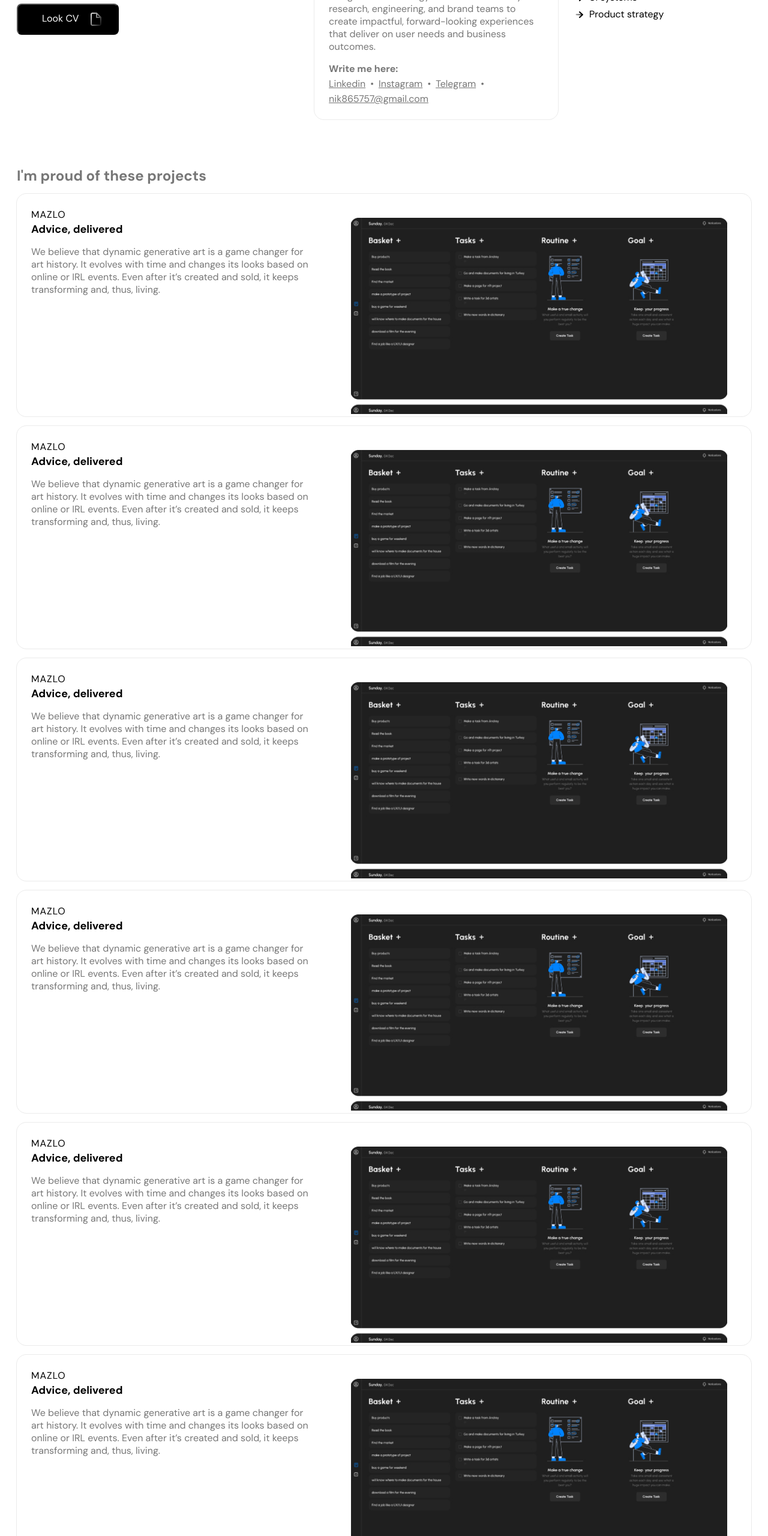
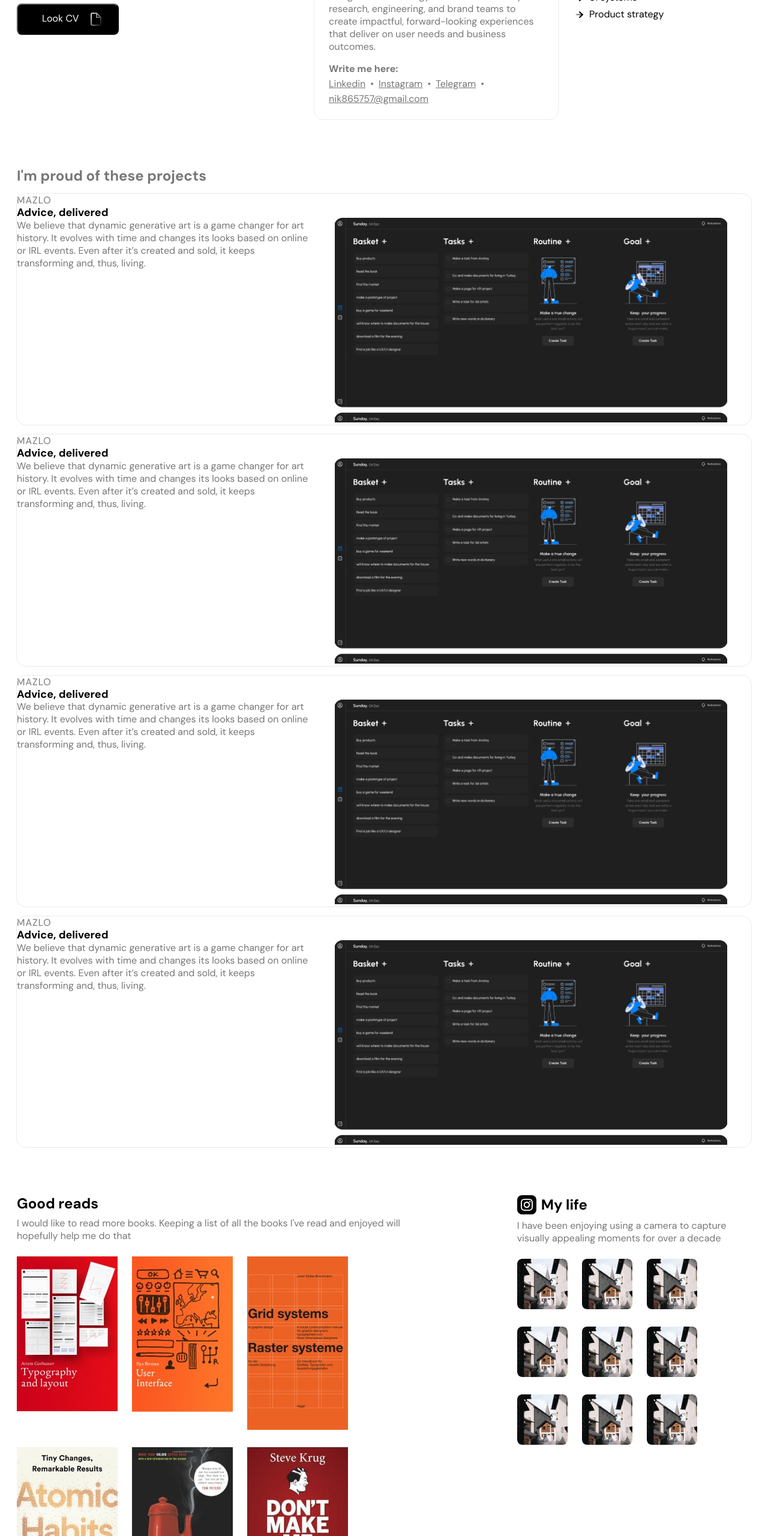
Before and after one commit to ErnstYunger/GaponenkoYura, a plain HTML site: page index.html in a window 1280 px wide. Shown: the part 240-2800 px from the top of the page at 60% size. Drawn offline with Linux system fonts and the light colour scheme.

Commit message:
Update index.html

```diff
--- a/index.html
+++ b/index.html
@@ -138,12 +138,12 @@
 				<h3 class="txt-on-white-secondary"> I'm proud of these projects </h2>
 
 				<div class="case-item">
-					<div id="case-content">
-						<div id="case-title">
-							<p class="sm-uppercase-r">
+					<div class="case-content">
+						<div class="case-title">
+							<p class="sm-uppercase-r txt-on-white-secondary">
 								Mazlo</p>
 
-							<h4>Advice, delivered</h4>
+							<h4 class="txt-hover">Advice, delivered</h4>
 						</div>
 						<p class="p-medium-r txt-on-white-secondary">We believe that dynamic generative art is a game changer for art history. It evolves with time and changes its looks based on online or IRL events. Even after it’s created and sold, it keeps transforming and, thus, living. </p>
 					</div>
@@ -154,12 +154,12 @@
 				</div>
 
 				<div class="case-item">
-					<div id="case-content">
-						<div id="case-title">
-							<p class="sm-uppercase-r">
+					<div class="case-content">
+						<div class="case-title">
+							<p class="sm-uppercase-r txt-on-white-secondary">
 								Mazlo</p>
 
-							<h4>Advice, delivered</h4>
+							<h4 class="txt-hover">Advice, delivered</h4>
 						</div>
 						<p class="p-medium-r txt-on-white-secondary">We believe that dynamic generative art is a game changer for art history. It evolves with time and changes its looks based on online or IRL events. Even after it’s created and sold, it keeps transforming and, thus, living. </p>
 					</div>
@@ -170,12 +170,12 @@
 				</div>
 
 				<div class="case-item">
-					<div id="case-content">
-						<div id="case-title">
-							<p class="sm-uppercase-r">
+					<div class="case-content">
+						<div class="case-title">
+							<p class="sm-uppercase-r txt-on-white-secondary">
 								Mazlo</p>
 
-							<h4>Advice, delivered</h4>
+							<h4 class="txt-hover">Advice, delivered</h4>
 						</div>
 						<p class="p-medium-r txt-on-white-secondary">We believe that dynamic generative art is a game changer for art history. It evolves with time and changes its looks based on online or IRL events. Even after it’s created and sold, it keeps transforming and, thus, living. </p>
 					</div>
@@ -186,44 +186,12 @@
 				</div>
 
 				<div class="case-item">
-					<div id="case-content">
-						<div id="case-title">
-							<p class="sm-uppercase-r">
+					<div class="case-content">
+						<div class="case-title">
+							<p class="sm-uppercase-r txt-on-white-secondary">
 								Mazlo</p>
 
-							<h4>Advice, delivered</h4>
-						</div>
-						<p class="p-medium-r txt-on-white-secondary">We believe that dynamic generative art is a game changer for art history. It evolves with time and changes its looks based on online or IRL events. Even after it’s created and sold, it keeps transforming and, thus, living. </p>
-					</div>
-
-					<div class="case-img-div">
-						<img src="imgs/to-do-case.jpg" class="case-img">
-					</div>
-				</div>
-
-				<div class="case-item">
-					<div id="case-content">
-						<div id="case-title">
-							<p class="sm-uppercase-r">
-								Mazlo</p>
-
-							<h4>Advice, delivered</h4>
-						</div>
-						<p class="p-medium-r txt-on-white-secondary">We believe that dynamic generative art is a game changer for art history. It evolves with time and changes its looks based on online or IRL events. Even after it’s created and sold, it keeps transforming and, thus, living. </p>
-					</div>
-
-					<div class="case-img-div">
-						<img src="imgs/to-do-case.jpg" class="case-img">
-					</div>
-				</div>
-
-				<div class="case-item">
-					<div id="case-content">
-						<div id="case-title">
-							<p class="sm-uppercase-r">
-								Mazlo</p>
-
-							<h4>Advice, delivered</h4>
+							<h4 class="txt-hover">Advice, delivered</h4>
 						</div>
 						<p class="p-medium-r txt-on-white-secondary">We believe that dynamic generative art is a game changer for art history. It evolves with time and changes its looks based on online or IRL events. Even after it’s created and sold, it keeps transforming and, thus, living. </p>
 					</div>
@@ -251,40 +219,40 @@
 					<!--book's block -->
 
 					<div id="books-layout">
-					    <a href="https://www.geeksforgeeks.org/how-to-force-image-resize-and-keep-aspect-ratio-in-html/" class="hover-scale-up-rotate">
-					        <img src="imgs/books/typography.jpg" id="book-item">
+					    <a href="https://www.geeksforgeeks.org/how-to-force-image-resize-and-keep-aspect-ratio-in-html/">
+					        <img src="imgs/books/typography.jpg" class="book-item hover-scale-up-rotate">
 					    </a>
 
-					    <a href="https://www.geeksforgeeks.org/how-to-force-image-resize-and-keep-aspect-ratio-in-html/" class="hover-scale-up-rotate">
-					        <img src="imgs/books/user interface.jpg" id="book-item">
+					    <a href="https://www.geeksforgeeks.org/how-to-force-image-resize-and-keep-aspect-ratio-in-html/">
+					        <img src="imgs/books/user interface.jpg" class="book-item hover-scale-up-rotate">
 					    </a>
 
-					    <a href="https://www.geeksforgeeks.org/how-to-force-image-resize-and-keep-aspect-ratio-in-html/" class="hover-scale-up-rotate">
-					        <img src="imgs/books/grid.jpg" id="book-item">
+					    <a href="https://www.geeksforgeeks.org/how-to-force-image-resize-and-keep-aspect-ratio-in-html/">
+					        <img src="imgs/books/grid.jpg" class="book-item hover-scale-up-rotate">
 					    </a>
 
-					    <a href="https://www.geeksforgeeks.org/how-to-force-image-resize-and-keep-aspect-ratio-in-html/" class="hover-scale-up-rotate">
-					        <img src="imgs/books/habits.jpg" id="book-item">
+					    <a href="https://www.geeksforgeeks.org/how-to-force-image-resize-and-keep-aspect-ratio-in-html/">
+					        <img src="imgs/books/habits.jpg" class="book-item hover-scale-up-rotate">
 					    </a>
 
-					    <a href="https://www.geeksforgeeks.org/how-to-force-image-resize-and-keep-aspect-ratio-in-html/" class="hover-scale-up-rotate">
-					        <img src="imgs/books/the design of every day.jpg" id="book-item">
+					    <a href="https://www.geeksforgeeks.org/how-to-force-image-resize-and-keep-aspect-ratio-in-html/">
+					        <img src="imgs/books/the design of every day.jpg" class="book-item hover-scale-up-rotate">
 					    </a>
 
-					    <a href="https://www.geeksforgeeks.org/how-to-force-image-resize-and-keep-aspect-ratio-in-html/" class="hover-scale-up-rotate">
-					        <img src="imgs/books/don't make me think.jpg" id="book-item">
+					    <a href="https://www.geeksforgeeks.org/how-to-force-image-resize-and-keep-aspect-ratio-in-html/">
+					        <img src="imgs/books/don't make me think.jpg" class="book-item hover-scale-up-rotate">
 					    </a>
 
-					    <a href="https://www.geeksforgeeks.org/how-to-force-image-resize-and-keep-aspect-ratio-in-html/" class="hover-scale-up-rotate">
-					        <img src="imgs/books/sprint.jpg" id="book-item">
+					    <a href="https://www.geeksforgeeks.org/how-to-force-image-resize-and-keep-aspect-ratio-in-html/">
+					        <img src="imgs/books/sprint.jpg" class="book-item hover-scale-up-rotate">
 					    </a>
 
-					    <a href="https://www.geeksforgeeks.org/how-to-force-image-resize-and-keep-aspect-ratio-in-html/" class="hover-scale-up-rotate">
-					        <img src="imgs/books/cooper.jpg" id="book-item">
+					    <a href="https://www.geeksforgeeks.org/how-to-force-image-resize-and-keep-aspect-ratio-in-html/">
+					        <img src="imgs/books/cooper.jpg" class="book-item hover-scale-up-rotate">
 					    </a>
 
-					    <a href="https://www.geeksforgeeks.org/how-to-force-image-resize-and-keep-aspect-ratio-in-html/" class="hover-scale-up-rotate">
-					        <img src="imgs/books/typography style.jpg" id="book-item">
+					    <a href="https://www.geeksforgeeks.org/how-to-force-image-resize-and-keep-aspect-ratio-in-html/">
+					        <img src="imgs/books/typography style.jpg" class="book-item hover-scale-up-rotate">
 					    </a>
 					</div>
 				</div>
@@ -307,40 +275,40 @@
 					</div>
 
 					<div id="inst-layout">
-						<a href="https://www.w3schools.com/html/tryit.asp?filename=tryhtml_links_image" class="hover-scale-up-rotate">
-							<img src="imgs/inst/inst-photo.jpg" class="inst-item">
+						<a href="https://www.w3schools.com/html/tryit.asp?filename=tryhtml_links_image">
+							<img src="imgs/inst/inst-photo.jpg" class="inst-item hover-scale-up-rotate">
 						</a>
 
 						<a href="https://www.w3schools.com/html/tryit.asp?filename=tryhtml_links_image" class="hover-scale-up-rotate">
-							<img src="imgs/inst/inst-photo.jpg" class="inst-item">
+							<img src="imgs/inst/inst-photo.jpg" class="inst-item hover-scale-up-rotate">
 						</a>
 
 						<a href="https://www.w3schools.com/html/tryit.asp?filename=tryhtml_links_image" class="hover-scale-up-rotate">
-							<img src="imgs/inst/inst-photo.jpg" class="inst-item">
+							<img src="imgs/inst/inst-photo.jpg" class="inst-item hover-scale-up-rotate">
 						</a>
 
 						<a href="https://www.w3schools.com/html/tryit.asp?filename=tryhtml_links_image" class="hover-scale-up-rotate">
-							<img src="imgs/inst/inst-photo.jpg" class="inst-item">
+							<img src="imgs/inst/inst-photo.jpg" class="inst-item hover-scale-up-rotate">
 						</a>
 
 						<a href="https://www.w3schools.com/html/tryit.asp?filename=tryhtml_links_image" class="hover-scale-up-rotate">
-							<img src="imgs/inst/inst-photo.jpg" class="inst-item">
+							<img src="imgs/inst/inst-photo.jpg" class="inst-item hover-scale-up-rotate">
 						</a>
 
 						<a href="https://www.w3schools.com/html/tryit.asp?filename=tryhtml_links_image" class="hover-scale-up-rotate">
-							<img src="imgs/inst/inst-photo.jpg" class="inst-item">
+							<img src="imgs/inst/inst-photo.jpg" class="inst-item hover-scale-up-rotate">
 						</a>
 
 						<a href="https://www.w3schools.com/html/tryit.asp?filename=tryhtml_links_image" class="hover-scale-up-rotate">
-							<img src="imgs/inst/inst-photo.jpg" class="inst-item">
+							<img src="imgs/inst/inst-photo.jpg" class="inst-item hover-scale-up-rotate">
 						</a>
 
 						<a href="https://www.w3schools.com/html/tryit.asp?filename=tryhtml_links_image" class="hover-scale-up-rotate">
-							<img src="imgs/inst/inst-photo.jpg" class="inst-item">
+							<img src="imgs/inst/inst-photo.jpg" class="inst-item hover-scale-up-rotate">
 						</a>
 
 						<a href="https://www.w3schools.com/html/tryit.asp?filename=tryhtml_links_image" class="hover-scale-up-rotate">
-							<img src="imgs/inst/inst-photo.jpg" class="inst-item">
+							<img src="imgs/inst/inst-photo.jpg" class="inst-item hover-scale-up-rotate">
 						</a>
 					</div>
 				</div>
@@ -408,3 +376,5 @@
 		</footer>
 	</body>
 <html>
+	</body>
+<html>
```
